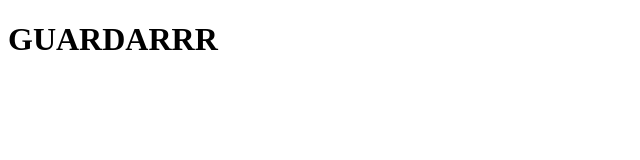
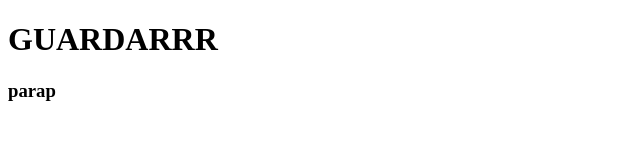
Before and after one commit to 0332162008dom/hellowordgit, a plain HTML site: page index.html in a window 1280 px wide. Shown: the full height of the page, 0-640 px from the left. Drawn offline with Linux system fonts and the light colour scheme.

```diff
--- a/index.html
+++ b/index.html
@@ -7,5 +7,9 @@
 <body>
 <h1>GUARDARRR
 </h1>
+
+
+<h3>parap
+</h3>
 </body>
 </html>
```
